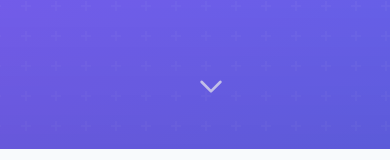
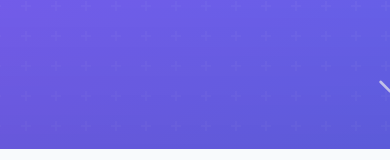
Before and after one commit to Umesh-Tata/Vumesh.github.io, a React (Vite) app: page / in a window 390 px wide. Shown: the part 783-943 px from the top of the page. Built offline with nearby package versions, Linux system fonts and the light colour scheme.

Commit message:
Adjust Hero component scroll indicator layout for better responsiveness
Co-authored-by: d787p257 <d787p257@wichita.edu>

```diff
--- a/components/Hero.tsx
+++ b/components/Hero.tsx
@@ -69,7 +69,7 @@ const Hero: React.FC<HeroProps> = ({ id, name, tagline, profileImageUrl, heroBgI
           </a>
         </div>
       </div>
-       <div className="absolute bottom-10 left-1/2 transform -translate-x-1/2 animate-bounce">
+       <div className="absolute bottom-10 left-1/2 transform -translate-x-1/2 animate-bounce w-full flex justify-center">
          <svg className="w-8 h-8 text-white opacity-70" fill="none" strokeLinecap="round" strokeLinejoin="round" strokeWidth="2" viewBox="0 0 24 24" stroke="currentColor">
            <path d="M19 9l-7 7-7-7"></path>
          </svg>
```
